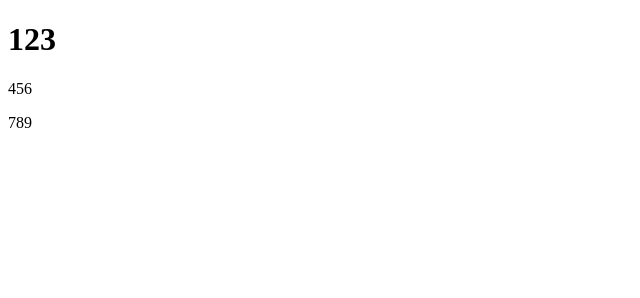
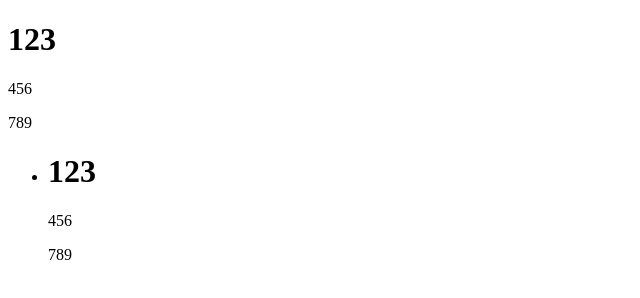
Before and after one commit to Shanji512/project1, a plain HTML site: page index.html in a window 1280 px wide. Shown: the whole page, without its empty margins (0-640 px from the left). Drawn offline with Linux system fonts and the light colour scheme.

Commit message:
ul>li>h1+p

```diff
--- a/index.html
+++ b/index.html
@@ -9,5 +9,12 @@
     <h1>123</h1>
     <p>456</p>
     <p>789</p>
+    <ul>
+        <li>
+            <h1>123</h1>
+            <p>456</p>
+            <p>789</p>
+        </li>
+    </ul>
 </body>
 </html>
```
